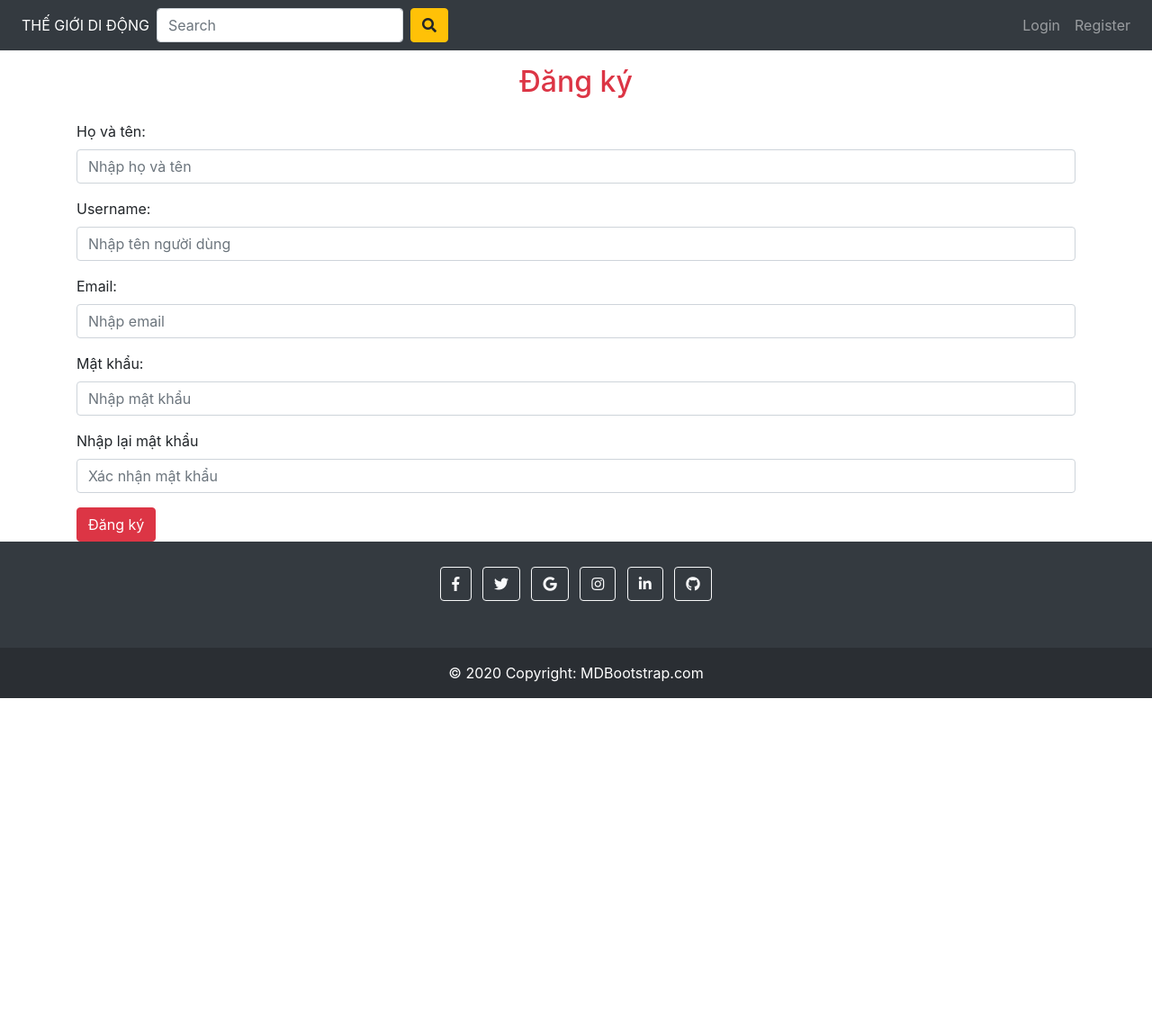
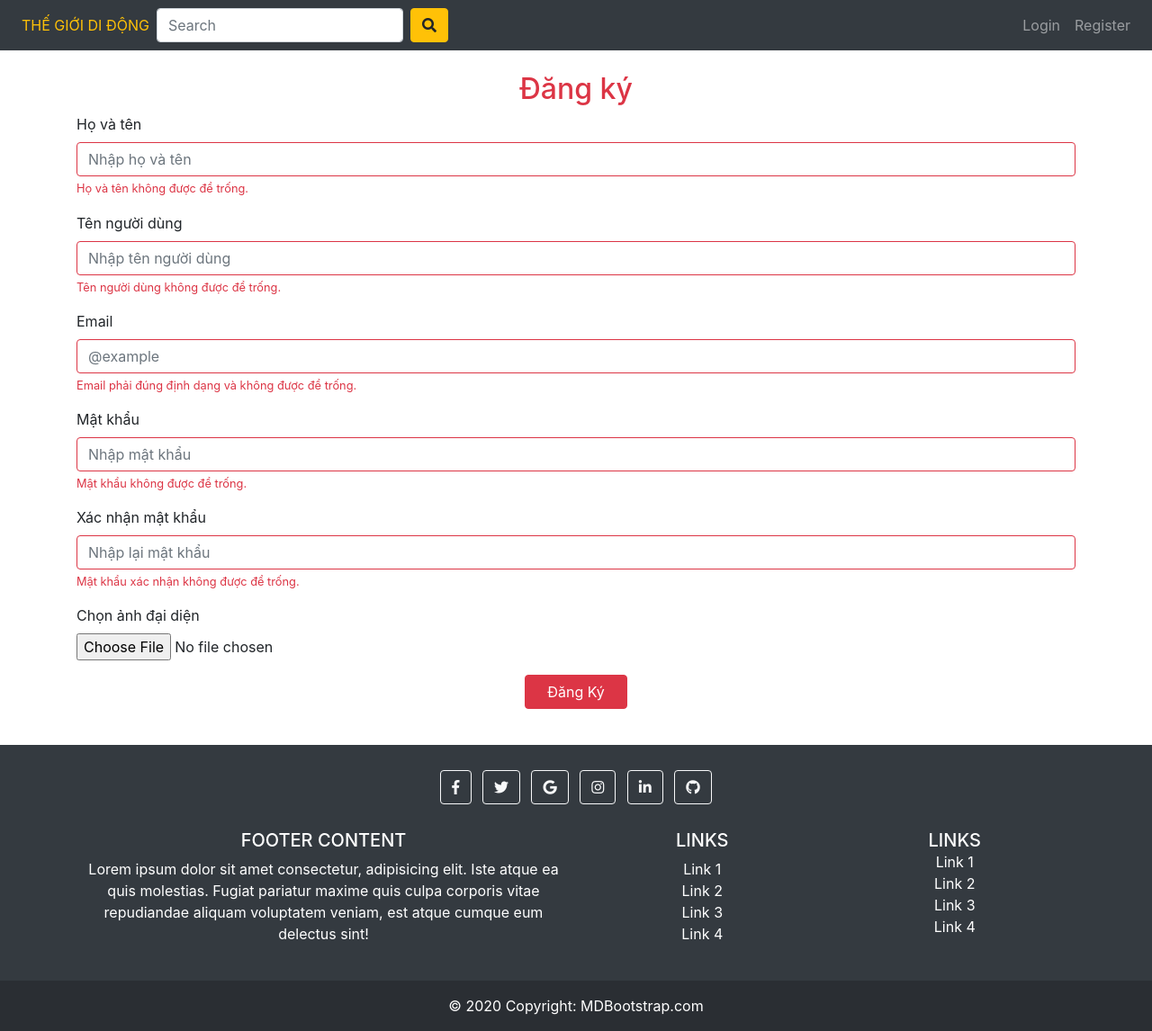
Before and after one commit to BuiKhanhHuy/mysaleapp, a Flask app: page /user-register in a window 1280 px wide. Shown: the whole page at 90% size. Before the commit the page ends 776 px from the top, so only its background shows below. Run offline with Flask 2, Linux system fonts and the light colour scheme; data that the repository does not hold is empty; parts of the project's set-up code (start-up, migrations or seed data) failed here and were passed over; some libraries are stand-ins or nearby versions.

Commit message:
Update template

```diff
--- a/app/__init__.py
+++ b/app/__init__.py
@@ -2,6 +2,7 @@ from flask import Flask
 from flask_sqlalchemy import SQLAlchemy
 from flask_admin import Admin
 from flask_login import LoginManager
+import cloudinary
 # from flask_babelex import Babel
 
 
@@ -15,6 +16,9 @@ app.config["SQLALCHEMY_TRACK_MODIFICATIONS"] = True
 db = SQLAlchemy(app=app)
 admin = Admin(app=app, name='QUẢN LÍ BÁN HÀNG', template_mode='bootstrap4')
 login = LoginManager(app=app)
+cloudinary.config(cloud_name="dtnpj540t",
+                  api_key="371357798369383",
+                  api_secret="9zy7ehlUetIxxl7ibee4y3tmdL4")
 # babel = Babel(app=app)
 
 #
--- a/app/main.py
+++ b/app/main.py
@@ -1,4 +1,6 @@
 import hashlib
+
+import cloudinary.uploader
 
 from app import app, login
 from flask import render_template, request, url_for, redirect
@@ -14,16 +16,15 @@ def index():
     from_price = request.args.get("from_price")
     to_price = request.args.get("to_price")
 
-    categories = untils.load_categories()
     products = untils.load_products(category_id, keyword, from_price, to_price)
-    return render_template("index.html", categories=categories, products=products)
+    return render_template("index.html", products=products)
 
 
 @app.route("/products/<int:product_id>")
 def product_detail(product_id):
     categories = untils.load_categories()
     product = untils.get_product_by_id(product_id)
-    return render_template("product-detail.html", categories=categories, product=product)
+    return render_template("product-detail.html", product=product)
 
 
 @login.user_loader
@@ -56,19 +57,28 @@ def user_login():
 
 @app.route("/user-register", methods=["get", "post"])
 def register():
+    error = ""
     if request.method == "POST":
-        fullname = request.form.get("fullname")
-        username = request.form.get("username")
-        email = request.form.get("email")
-        password = request.form.get("password")
-        confirm = request.form.get("confirm")
-        password = hashlib.md5(password.strip().encode("utf-8")).hexdigest()
-        confirm = hashlib.md5(confirm.strip().encode("utf-8")).hexdigest()
-        avatar = ""
-        if password == confirm:
-            untils.add_user(fullname, username, email, password, avatar)
-            return redirect(url_for('user_login'))
-    return render_template("register.html")
+        try:
+            fullname = request.form.get("fname")
+            username = request.form.get("uname")
+            email = request.form.get("email")
+            password = request.form.get("password")
+            confirm = request.form.get("confirm")
+            file = request.files.get("avatar")
+            if file:
+                upload_result = cloudinary.uploader.upload(file)
+                avatar = upload_result.get("secure_url")
+            if password.__eq__(confirm):
+                 if untils.add_user(fullname, username, email, password, avatar):
+                     return redirect(url_for('user_login'))
+                 else:
+                     error = "Đăng kí người dùng không thành công!"
+            else:
+                error = "Mật khẩu xác nhận không khớp!"
+        except Exception as err:
+            error = err
+    return render_template("register.html", error=error)
 
 
 @app.route("/user-logout")
@@ -77,5 +87,12 @@ def logout():
     return redirect(url_for("index"))
 
 
+@app.context_processor
+def common_response():
+    return {
+        "categories": untils.load_categories()
+    }
+
+
 if __name__ == "__main__":
     app.run(debug=True)
--- a/app/templates/admin/index.html
+++ b/app/templates/admin/index.html
@@ -2,7 +2,7 @@
 
 {% block body %}
 
-{% if current_user.is_authenticated and current_user.user_role %}
+{% if current_user.is_authenticated and current_user.user_role.value == 1 %}
 <div class="container">
     <h1>Admin</h1>
     <h2>Username: {{ current_user.username }}</h2>
--- a/app/templates/layout/footer.html
+++ b/app/templates/layout/footer.html
@@ -34,6 +34,63 @@
             ></a>
         </section>
         <!-- Section: Social media -->
+        <!--Grid row-->
+        <div class="row">
+            <!--Grid column-->
+            <div class="col-lg-6 col-md-12 mb-4 mb-md-0">
+                <h5 class="text-uppercase">Footer Content</h5>
+
+                <p>
+                    Lorem ipsum dolor sit amet consectetur, adipisicing elit. Iste atque ea quis
+                    molestias. Fugiat pariatur maxime quis culpa corporis vitae repudiandae
+                    aliquam voluptatem veniam, est atque cumque eum delectus sint!
+                </p>
+            </div>
+            <!--Grid column-->
+
+            <!--Grid column-->
+            <div class="col-lg-3 col-md-6 mb-4 mb-md-0">
+                <h5 class="text-uppercase">Links</h5>
+
+                <ul class="list-unstyled mb-0">
+                    <li>
+                        <a href="#!" class="text-white">Link 1</a>
+                    </li>
+                    <li>
+                        <a href="#!" class="text-white">Link 2</a>
+                    </li>
+                    <li>
+                        <a href="#!" class="text-white">Link 3</a>
+                    </li>
+                    <li>
+                        <a href="#!" class="text-white">Link 4</a>
+                    </li>
+                </ul>
+            </div>
+            <!--Grid column-->
+
+            <!--Grid column-->
+            <div class="col-lg-3 col-md-6 mb-4 mb-md-0">
+                <h5 class="text-uppercase mb-0">Links</h5>
+
+                <ul class="list-unstyled">
+                    <li>
+                        <a href="#!" class="text-white">Link 1</a>
+                    </li>
+                    <li>
+                        <a href="#!" class="text-white">Link 2</a>
+                    </li>
+                    <li>
+                        <a href="#!" class="text-white">Link 3</a>
+                    </li>
+                    <li>
+                        <a href="#!" class="text-white">Link 4</a>
+                    </li>
+                </ul>
+            </div>
+            <!--Grid column-->
+        </div>
+        <!--Grid row-->
     </div>
     <!-- Grid container -->
 
--- a/app/templates/layout/nav.html
+++ b/app/templates/layout/nav.html
@@ -2,7 +2,7 @@
     <div>
         <ul class="navbar-nav">
             <li class="nav-item active">
-                <a class="nav-link" href="{{ url_for('index') }}">
+                <a class="nav-link text-warning" href="{{ url_for('index') }}">
                     THẾ GIỚI DI ĐỘNG
                 </a>
             </li>
@@ -24,7 +24,7 @@
                             <i class="mr-sm-1 fas fa-clock"></i>
                         {% endif %}
 
-                    {{category.name}}
+                        {{ category.name }}
                     </a>
                 </li>
             {% endfor %}
@@ -42,19 +42,29 @@
         <ul class="navbar-nav">
             {% if not current_user.is_authenticated %}
                 <li class="nav-item">
-                <a class="nav-link" href="{{ url_for ('user_login')}}">Login</a>
+                    <a class="nav-link" href="{{ url_for ('user_login') }}">Login</a>
                 </li>
                 <li class="nav-item">
                     <a class="nav-link" href="{{ url_for('register') }}">Register</a>
                 </li>
             {% else %}
                 <li class="nav-item">
-               <a class="nav-link" href="">{{ current_user.name }} |</a>
+                    <a class="nav-link" href="">
+                        {% if current_user.avatar %}
+                            <img src="{{ current_user.avatar }}" class="rounded-circle" alt="avatar" width="25"
+                                 height="25">
+                        {% else %}
+                            <img src="{{ url_for('static', filename='images/avatars/avt-default.png') }}"
+                                 class="rounded-circle" alt="avatar" width="25" height="25">
+                        {% endif %}
+                        {{ current_user.name }} |
+                    </a>
                 </li>
                 <li class="nav-item">
-                <a class="nav-link" href="{{ url_for ('logout')}}">Logout</a>
+                    <a class="nav-link text-danger" href="{{ url_for ('logout') }}">Logout</a>
                 </li>
             {% endif %}
         </ul>
     </div>
+
 </nav>
--- a/app/templates/product-detail.html
+++ b/app/templates/product-detail.html
@@ -5,7 +5,7 @@
 {% endblock %}
 
 {% block content %}
-<div class="container">
+<div class="py-5">
     {% if product%}
     <h3>{{ product.name }}</h3>
     <hr/>
--- a/app/templates/register.html
+++ b/app/templates/register.html
@@ -1,32 +1,60 @@
 {% extends "layout/base.html" %}
 
 {% block title %}
+    <title>Đăng kí</title>
 {% endblock %}
 
 {% block content %}
-<form action="{{ url_for('register')}}" method="post">
-    <h2 class="text-danger text-center p-3"> Đăng ký</h2>
+    <div class="py-4">
+        <h2 class="text-danger text-center">Đăng ký</h2>
+        {% if error %}
+            <div class="alert alert-danger">
+                <strong>Lỗi!</strong> <span>{{ error }}.</span>
+            </div>
+        {% endif %}
+        <form action="{{ url_for('register') }}" method="post" class="was-validated" enctype="multipart/form-data">
             <div class="form-group">
-        <label for="fullname">Họ và tên: </label>
-        <input type="text" class="form-control" placeholder="Nhập họ và tên" id="fullname" name="fullname">
+                <label for="fname">Họ và tên</label>
+                <input type="text" class="form-control" id="fname" placeholder="Nhập họ và tên" name="fname" required>
+                <div class="valid-feedback">Hợp lệ.</div>
+                <div class="invalid-feedback">Họ và tên không được để trống.</div>
             </div>
             <div class="form-group">
-        <label for="username">Username: </label>
-        <input type="text" class="form-control" placeholder="Nhập tên người dùng" id="username" name="username">
+                <label for="uname">Tên người dùng</label>
+                <input type="text" class="form-control" id="uname" placeholder="Nhập tên người dùng" name="uname"
+                       required>
+                <div class="valid-feedback">Hợp lệ.</div>
+                <div class="invalid-feedback">Tên người dùng không được để trống.</div>
             </div>
             <div class="form-group">
-        <label for="fullname">Email: </label>
-        <input type="email" class="form-control" placeholder="Nhập email" id="email" name="email">
+                <label for="email">Email</label>
+                <input type="email" class="form-control" id="email" placeholder="@example" name="email" required>
+                <div class="valid-feedback">Hợp lệ.</div>
+                <div class="invalid-feedback">Email phải đúng định dạng và không được để trống.</div>
             </div>
             <div class="form-group">
-        <label for="password">Mật khẩu:</label>
-        <input type="password" class="form-control" placeholder="Nhập mật khẩu" id="password" name="password">
+                <label for="password">Mật khẩu</label>
+                <input type="password" class="form-control" id="password" placeholder="Nhập mật khẩu" name="password"
+                       required>
+                <div class="valid-feedback">Hợp lệ.</div>
+                <div class="invalid-feedback">Mật khẩu không được để trống.</div>
             </div>
             <div class="form-group">
-        <label for="confirm">Nhập lại mật khẩu</label>
-        <input type="password" class="form-control" placeholder="Xác nhận mật khẩu" id="confirm" name="confirm">
+                <label for="confirm">Xác nhận mật khẩu</label>
+                <input type="password" class="form-control" id="confirm" placeholder="Nhập lại mật khẩu" name="confirm"
+                       required>
+                <div class="valid-feedback">Hợp lệ.</div>
+                <div class="invalid-feedback">Mật khẩu xác nhận không được để trống.</div>
             </div>
-
-    <button type="submit" class="btn btn-danger">Đăng ký</button>
+            <div class="form-group">
+                <label>Chọn ảnh đại diện</label>
+                <div>
+                    <input type="file" name="avatar">
+                </div>
+            </div>
+            <div class="form-group text-center">
+                <button type="submit" class="btn btn-danger px-4">Đăng Ký</button>
+            </div>
         </form>
+    </div>
 {% endblock %}
```
Also changed, not shown: app/admin.py (+5 -2 lines), app/models.py (+8 -2 lines), app/templates/admin/login-admin.html (+22 -15 lines), app/templates/login.html (+15 -26 lines), app/untils.py (+9 -3 lines), app/static/images/avatars/avt-default.png (added). Lines whose indentation alone changed are shown as unchanged.
